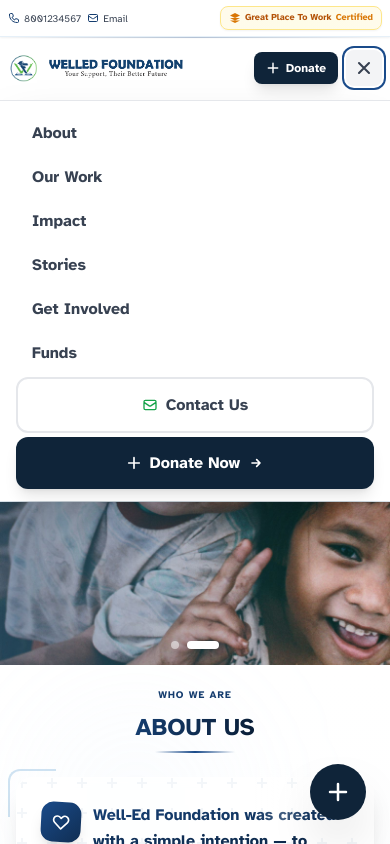
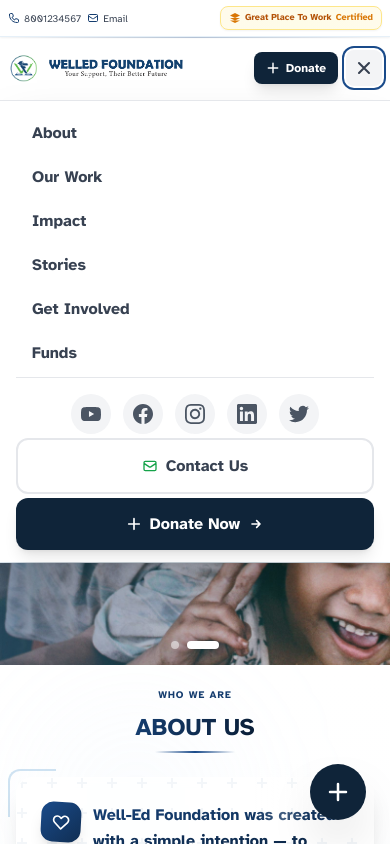
Before and after one commit to kalyanigoyal535-cyber/well-ed_foundation, a React (Vite) app: page / in a window 390 px wide. Both pictures are taken after a click on the button 364 px from the left and 68 px from the top of the page. Shown: the top 844 px of the page. Built offline with nearby package versions, Linux system fonts and the light colour scheme.

Commit message:
Remove Threads social link and add social icons to mobile menu

```diff
--- a/src/components/Navigation.jsx
+++ b/src/components/Navigation.jsx
@@ -459,6 +459,29 @@ function Navigation() {
                 </Link>
               </>
             )}
+
+            {/* Social Media Links Section */}
+            <div className="border-t border-gray-200 pt-4 mt-2">
+              <div className="flex items-center justify-center gap-3 px-4" role="list" aria-label="Social media links">
+                {SOCIAL_LINKS.map((social, index) => (
+                  <a
+                    key={index}
+                    href={social.url}
+                    target="_blank"
+                    rel="noopener noreferrer"
+                    className={`w-10 h-10 rounded-full bg-gray-100 flex items-center justify-center text-gray-600 transition-all duration-300 ${social.color} hover:text-white hover:scale-110 hover:shadow-lg group relative overflow-hidden`}
+                    aria-label={social.name}
+                    onClick={() => setIsMobileMenuOpen(false)}
+                  >
+                    <svg className="w-5 h-5 transition-transform duration-300 group-hover:scale-110" fill="currentColor" viewBox="0 0 24 24">
+                      <path d={social.icon} />
+                    </svg>
+                    <div className="absolute inset-0 bg-white/20 opacity-0 group-hover:opacity-100 transition-opacity duration-300"></div>
+                  </a>
+                ))}
+              </div>
+            </div>
+
               {isHomePage ? (
                 <>
                   <a
--- a/src/constants/data.js
+++ b/src/constants/data.js
@@ -181,7 +181,6 @@ export const PRESET_AMOUNTS = [
 export const SOCIAL_LINKS = [
   { name: 'YouTube', url: 'https://www.youtube.com/@WellEdFoundation', icon: 'M23.498 6.186a3.016 3.016 0 0 0-2.122-2.136C19.505 3.545 12 3.545 12 3.545s-7.505 0-9.377.505A3.017 3.017 0 0 0 .502 6.186C0 8.07 0 12 0 12s0 3.93.502 5.814a3.016 3.016 0 0 0 2.122 2.136c1.871.505 9.376.505 9.376.505s7.505 0 9.377-.505a3.015 3.015 0 0 0 2.122-2.136C24 15.93 24 12 24 12s0-3.93-.502-5.814zM9.545 15.568V8.432L15.818 12l-6.273 3.568z', color: 'hover:bg-[#FF0000]' },
   { name: 'Facebook', url: 'https://www.facebook.com/welledfoundation/', icon: 'M24 12.073c0-6.627-5.373-12-12-12s-12 5.373-12 12c0 5.99 4.388 10.954 10.125 11.854v-8.385H7.078v-3.47h3.047V9.43c0-3.007 1.792-4.669 4.533-4.669 1.312 0 2.686.235 2.686.235v2.953H15.83c-1.491 0-1.956.925-1.956 1.874v2.25h3.328l-.532 3.47h-2.796v8.385C19.612 23.027 24 18.062 24 12.073z', color: 'hover:bg-[#1877F2]' },
-  { name: 'Threads', url: 'https://www.threads.com/@welledfoundation', icon: 'M12 0C5.373 0 0 5.373 0 12s5.373 12 12 12 12-5.373 12-12S18.627 0 12 0zm0 2.4c5.302 0 9.6 4.298 9.6 9.6S17.302 21.6 12 21.6 2.4 17.302 2.4 12 6.698 2.4 12 2.4zm-2.4 4.8c-1.326 0-2.4 1.074-2.4 2.4v3.6c0 1.326 1.074 2.4 2.4 2.4h4.8c1.326 0 2.4-1.074 2.4-2.4V9.6c0-1.326-1.074-2.4-2.4-2.4H9.6zm0 1.2h4.8c.662 0 1.2.538 1.2 1.2v3.6c0 .662-.538 1.2-1.2 1.2H9.6c-.662 0-1.2-.538-1.2-1.2V9.6c0-.662.538-1.2 1.2-1.2z', color: 'hover:bg-[#000000]' },
   { name: 'Instagram', url: 'https://www.instagram.com/welledfoundation/', icon: 'M12 2.163c3.204 0 3.584.012 4.85.07 3.252.148 4.771 1.691 4.919 4.919.058 1.265.069 1.645.069 4.849 0 3.205-.012 3.584-.069 4.849-.149 3.225-1.664 4.771-4.919 4.919-1.266.058-1.644.07-4.85.07-3.204 0-3.584-.012-4.849-.07-3.26-.149-4.771-1.699-4.919-4.92-.058-1.265-.07-1.644-.07-4.849 0-3.204.013-3.583.07-4.849.149-3.227 1.664-4.771 4.919-4.919 1.266-.057 1.645-.069 4.849-.069zm0-2.163c-3.259 0-3.667.014-4.947.072-4.358.2-6.78 2.618-6.98 6.98-.059 1.281-.073 1.689-.073 4.948 0 3.259.014 3.668.072 4.948.2 4.358 2.618 6.78 6.98 6.98 1.281.058 1.689.072 4.948.072 3.259 0 3.668-.014 4.948-.072 4.354-.2 6.782-2.618 6.979-6.98.059-1.28.073-1.689.073-4.948 0-3.259-.014-3.667-.072-4.947-.196-4.354-2.617-6.78-6.979-6.98-1.281-.059-1.69-.073-4.949-.073zm0 5.838c-3.403 0-6.162 2.759-6.162 6.162s2.759 6.163 6.162 6.163 6.162-2.759 6.162-6.163c0-3.403-2.759-6.162-6.162-6.162zm0 10.162c-2.209 0-4-1.79-4-4 0-2.209 1.791-4 4-4s4 1.791 4 4c0 2.21-1.791 4-4 4zm6.406-11.845c-.796 0-1.441.645-1.441 1.44s.645 1.44 1.441 1.44c.795 0 1.439-.645 1.439-1.44s-.644-1.44-1.439-1.44z', color: 'hover:bg-gradient-to-br hover:from-[#833AB4] hover:via-[#FD1D1D] hover:to-[#FCB045]' },
   { name: 'LinkedIn', url: 'http://linkedin.com/company/welled-foundation', icon: 'M20.447 20.452h-3.554v-5.569c0-1.328-.027-3.037-1.852-3.037-1.853 0-2.136 1.445-2.136 2.939v5.667H9.351V9h3.414v1.561h.046c.477-.9 1.637-1.85 3.37-1.85 3.601 0 4.267 2.37 4.267 5.455v6.286zM5.337 7.433c-1.144 0-2.063-.926-2.063-2.065 0-1.138.92-2.063 2.063-2.063 1.14 0 2.064.925 2.064 2.063 0 1.139-.925 2.065-2.064 2.065zm1.782 13.019H3.555V9h3.564v11.452zM22.225 0H1.771C.792 0 0 .774 0 1.729v20.542C0 23.227.792 24 1.771 24h20.451C23.2 24 24 23.227 24 22.271V1.729C24 .774 23.2 0 22.222 0h.003z', color: 'hover:bg-[#0077B5]' },
   { name: 'Twitter', url: 'https://x.com/welledation', icon: 'M23.953 4.57a10 10 0 01-2.825.775 4.958 4.958 0 002.163-2.723c-.951.555-2.005.959-3.127 1.184a4.92 4.92 0 00-8.384 4.482C7.69 8.095 4.067 6.13 1.64 3.162a4.822 4.822 0 00-.666 2.475c0 1.71.87 3.213 2.188 4.096a4.904 4.904 0 01-2.228-.616v.06a4.923 4.923 0 003.946 4.827 4.996 4.996 0 01-2.212.085 4.936 4.936 0 004.604 3.417 9.867 9.867 0 01-6.102 2.105c-.39 0-.779-.023-1.17-.067a13.995 13.995 0 007.557 2.209c9.053 0 13.998-7.496 13.998-13.985 0-.21 0-.42-.015-.63A9.935 9.935 0 0024 4.59z', color: 'hover:bg-[#1DA1F2]' }
```
Also changed, not shown: 1 other file (tests, documents, lock files or other folders).
